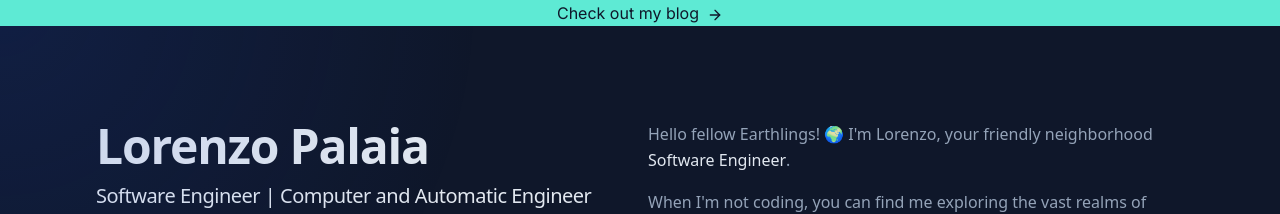
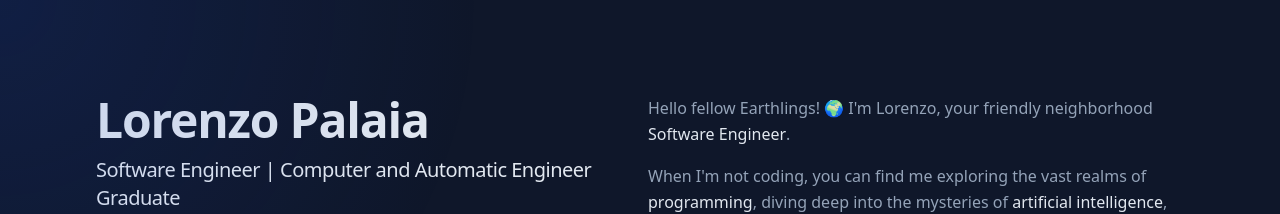
Before and after one commit to lorenzopalaia/lorenzopalaia.com, a Next.js app: page / in a window 1280 px wide. Shown: the top 214 px of the page. Built offline with nearby package versions, Linux system fonts and the light colour scheme; no server answers.

Commit message:
Removed Featured

```diff
--- a/app/layout.tsx
+++ b/app/layout.tsx
@@ -4,7 +4,7 @@ import { getSEOTags } from "@/libs/seo";
 import config from "@/config";
 
 import SitePulseTracker from "@/components/SitePulseTracker";
-import Featured from "@/components/Featured";
+// import Featured from "@/components/Featured";
 import Spotlight from "@/components/Spotlight";
 
 const inter = Inter({ subsets: ["latin"] });
@@ -27,7 +27,7 @@ export default function RootLayout({
       </head>
       <body className={`${inter.className}`}>
         <div className="relative">
-          <Featured />
+          {/* <Featured /> */}
           <Spotlight />
           {children}
         </div>
```
